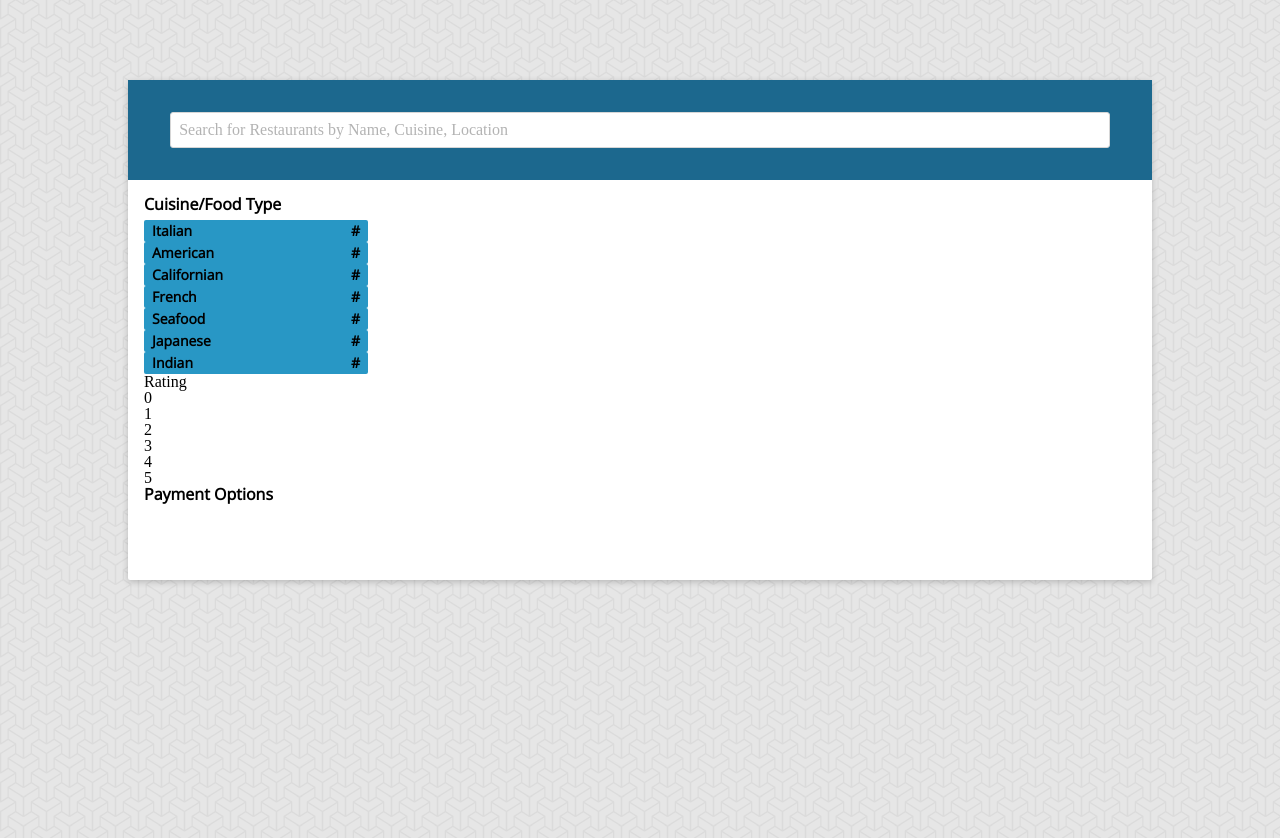
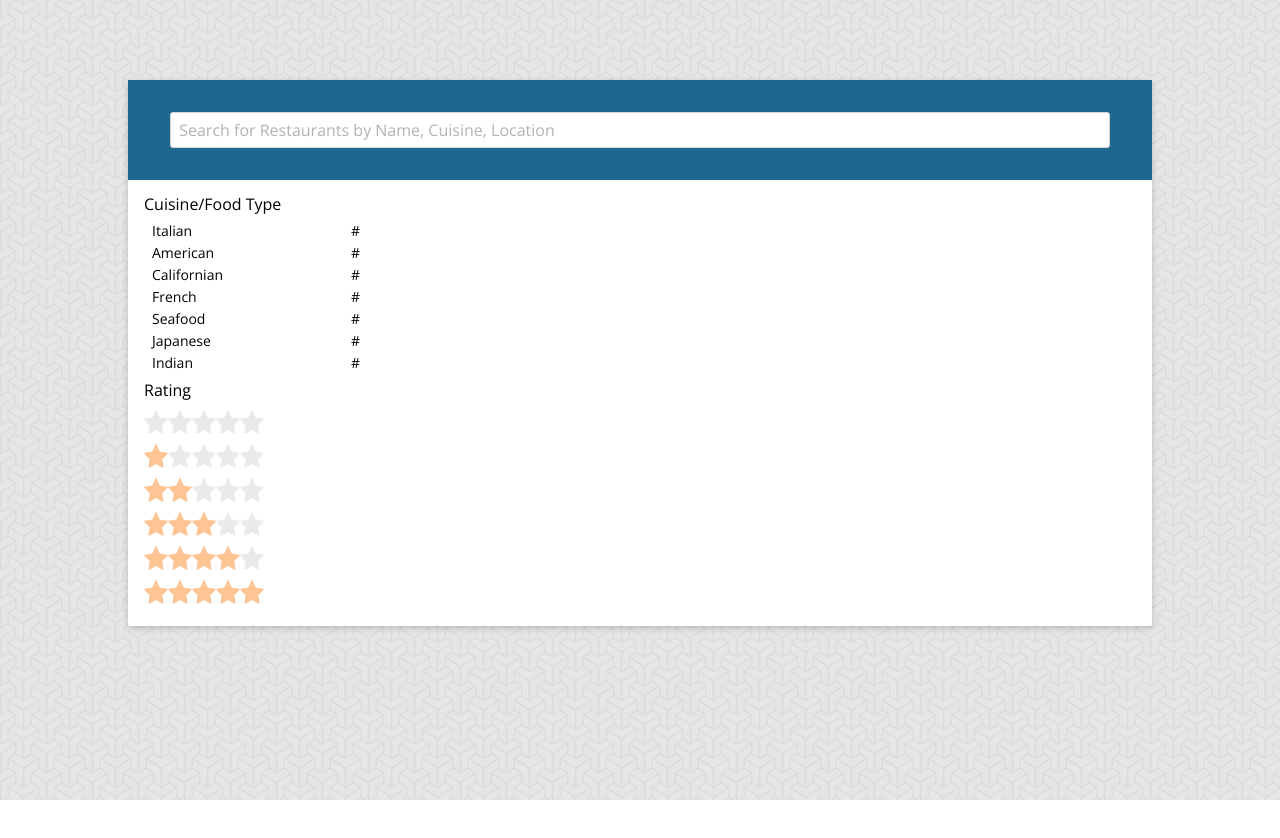
Before and after one commit to sohilpandya/alg-t-tst, a React (Create React App) app: page / in a window 1280 px wide. Shown: the top 838 px of the page. After the commit the page ends 800 px from the top, so only its background shows below. Built offline with nearby package versions, Linux system fonts and the light colour scheme.

Commit message:
added general styling for the app related to #8

```diff
--- a/src/components/App.js
+++ b/src/components/App.js
@@ -38,6 +38,18 @@ class App extends Component {
     this.searchAlgolia(value);
   };
 
+  handleCuisineSelection = value => {
+    let newFilterState = Object.assign(
+      {},
+      { rating: this.state.filter.rating },
+      { cuisine: value }
+    );
+    this.setState({
+      ...this.state,
+      filter: newFilterState
+    });
+  };
+
   searchAlgolia = value => {
     index.search(value, (err, content) => {
       console.log(content);
@@ -53,6 +65,7 @@ class App extends Component {
   };
 
   render() {
+    console.log(this.state);
     return (
       <div className="app-container">
         <Search
@@ -63,6 +76,7 @@ class App extends Component {
           <Filters
             cuisine={this.state.filter.cuisine}
             rating={this.state.filter.rating}
+            handleCuisineSelection={this.handleCuisineSelection}
           />
           <Restaurants
             numRestaurants={this.state.restaurants.numRestaurants}
--- a/src/components/Filters.js
+++ b/src/components/Filters.js
@@ -1,6 +1,6 @@
 import React from "react";
-
-const Filters = ({ cuisine, rating }) => {
+import Rating from "./Rating";
+const Filters = ({ cuisine, rating, handleCuisineSelection }) => {
   let cuisineList = [
     "Italian",
     "American",
@@ -10,25 +10,34 @@ const Filters = ({ cuisine, rating }) => {
     "Japanese",
     "Indian"
   ].map((type, i) => {
+    // console.log(type, "===", cuisine);
     return (
-      <div className="flex justify-between pv1 ph2 bg-custom-blue br1">
-        <span className="f-body cuisine__name"> {type} </span>
-        <span className="f-body cuisine__total"> # </span>
+      <div
+        className={`flex justify-between pv1 ph2 br1 ${type === cuisine
+          ? "bg-custom-blue"
+          : ""}`}
+        onClick={() => handleCuisineSelection(type)}
+      >
+        <span className="f6 cuisine__name">{type}</span>
+        <span className="f6 cuisine__total"> # </span>
       </div>
     );
   });
 
   let ratings = [0, 1, 2, 3, 4, 5].map((star, i) => {
-    return <p>{star}</p>;
+    return (
+      <div className="flex flex-column">
+        <Rating star={star} />
+      </div>
+    );
   });
 
   return (
     <div className="mw5 flex-auto dib pa3">
-      <h3 className="f-sub-header pb2">Cuisine/Food Type</h3>
+      <h3 className="f5 pb2">Cuisine/Food Type</h3>
       {cuisineList}
-      <h3>Rating</h3>
+      <h3 className="f5 pv2">Rating</h3>
       {ratings}
-      <h3 className="f-sub-header">Payment Options</h3>
     </div>
   );
 };
--- /dev/null
+++ b/src/components/Rating.js
@@ -0,0 +1,33 @@
+import React from "react";
+
+import emptyStar from "../graphics/star-empty.png";
+import filledStar from "../graphics/stars-plain.png";
+
+const Rating = ({ star }) => {
+  return (
+    <div className="pv1">
+      <img
+        src={`${star > 0 ? filledStar : emptyStar}`}
+        className="h1p5 mw1p5 o-70"
+      />
+      <img
+        src={`${star > 1 ? filledStar : emptyStar}`}
+        className="h1p5 mw1p5 o-70"
+      />
+      <img
+        src={`${star > 2 ? filledStar : emptyStar}`}
+        className="h1p5 mw1p5 o-70"
+      />
+      <img
+        src={`${star > 3 ? filledStar : emptyStar}`}
+        className="h1p5 mw1p5 o-70"
+      />
+      <img
+        src={`${star > 4 ? filledStar : emptyStar}`}
+        className="h1p5 mw1p5 o-70"
+      />
+    </div>
+  );
+};
+
+export default Rating;
--- a/src/components/Restaurants.js
+++ b/src/components/Restaurants.js
@@ -1,44 +1,37 @@
 import React from "react";
-
+import Rating from "./Rating";
 const Restaurants = ({ numRestaurants, restaurants, processingTime }) => {
   const results = restaurants.map((restaurant, i) => {
-    console.log(restaurant);
     return (
       <div key={i} className="restaurant flex w-100 pa3">
         <div>
-          <img src={restaurant.image_url} className="w3p5 br1" />
+          <img src={restaurant.image_url} className="w3p5 br2" />
         </div>
         <div className="flex flex-column w-100 pl3">
-          <h3 className="f-header pa1"> {restaurant.name} </h3>
-          <span className="flex pa1">
-            <p> rating {restaurant.stars_count} </p>
-            <p className="f-body custom-gray">
-              {" "}
+          <h3 className="f4 pa1"> {restaurant.name} </h3>
+          <span className="flex pa1 items-center">
+            <Rating star={restaurant.stars_count} />
+            <p className="f6 custom-gray pl2">
               ({restaurant.reviews_count} reviews)
             </p>
           </span>
           <span className="flex pa1">
-            <p className="f-body custom-gray pr1">
-              {restaurant.food_type} cuisine
-            </p>
-            <p className="f-body custom-gray">|</p>
-            <p className="f-body custom-gray ph1">
-              {" "}
-              {restaurant.neighborhood}{" "}
-            </p>
-            <p className="f-body custom-gray"> | </p>
-            <p className="f-body custom-gray pl1"> {restaurant.price_range}</p>
+            <p className="f6 custom-gray pr1">{restaurant.food_type} cuisine</p>
+            <p className="f6 custom-gray">|</p>
+            <p className="f6 custom-gray ph1"> {restaurant.neighborhood} </p>
+            <p className="f6 custom-gray"> | </p>
+            <p className="f6 custom-gray pl1"> {restaurant.price_range}</p>
           </span>
         </div>
       </div>
     );
   });
   return (
-    <div className="mw7 flex-auto dib pa3 vh-50 overflow-auto">
+    <div className="mw7 flex-auto dib pa3 vh-60 overflow-auto">
       {numRestaurants > 0 && (
         <div>
-          <span className="f-sub-header">{numRestaurants} results found </span>
-          <span className="f-body">
+          <span className="f5">{numRestaurants} results found </span>
+          <span className="f6">
             {(processingTime / 1000).toFixed(3)} seconds
           </span>
         </div>
--- a/src/components/Search.js
+++ b/src/components/Search.js
@@ -2,7 +2,7 @@ import React from "react";
 
 const Search = ({ inputValue, handleSearchInput }) => {
   return (
-    <div className="search">
+    <div className="bg-custom-dark-blue pv4">
       <input
         type="name"
         className="search__input"
--- a/src/style/app.css
+++ b/src/style/app.css
@@ -1,6 +1,6 @@
 body {
   background-image: url("../graphics/background.png");
-  height: 100vh;
+  font-family: open sans;
 }
 
 .app-container {
--- a/src/style/custom-tachyons.css
+++ b/src/style/custom-tachyons.css
@@ -2,6 +2,37 @@
   width: 6rem;
 }
 
+.m7p5 {
+  min-width: 54rem;
+}
+
+.h1p5 {
+  height: 1.5rem;
+}
+
+.mw1p5 {
+  min-width: 1.5rem;
+}
 .bg-custom-blue {
   background-color: #2897c5;
 }
+
+.bg-custom-dark-blue {
+  background-color: #1c688e;
+}
+
+.ma {
+  margin: 0 auto;
+}
+
+.vh-65 {
+  height: 60vh;
+}
+
+.star__blank {
+  /* background-image: url("../graphics/star-empty.png");
+  background-position: center;
+  background-size: cover; */
+  width: 2rem;
+  height: 2rem;
+}
--- a/src/style/filters.css
+++ /dev/null
@@ -1,5 +0,0 @@
-.filters {
-  max-width: 16rem;
-  display: inline-block;
-  padding: 1rem;
-}
--- a/src/style/font.css
+++ /dev/null
@@ -1,15 +0,0 @@
-.f-header {
-  font-size: 1.125rem;
-  font-weight: bold;
-  font-family: open sans;
-}
-.f-sub-header {
-  font-size: 1rem;
-  font-weight: bold;
-  font-family: open sans;
-}
-.f-body {
-  font-size: 0.875rem;
-  font-weight: bold;
-  font-family: open sans;
-}
--- a/src/style/index.js
+++ b/src/style/index.js
@@ -1,7 +1,4 @@
 import "./reset.css";
-import "./font.css";
 import "./app.css";
 import "./search.css";
-import "./filters.css";
-import "./restaurants.css";
 import "./custom-tachyons.css";
--- a/src/style/restaurants.css
+++ /dev/null
@@ -1,13 +0,0 @@
-.restaurants {
-  max-width: 40rem;
-  display: inline-block;
-  vertical-align: top;
-  padding: 1rem;
-}
-
-.restaurant {
-}
-
-.restaurant__image {
-  width: 5rem;
-}
```
